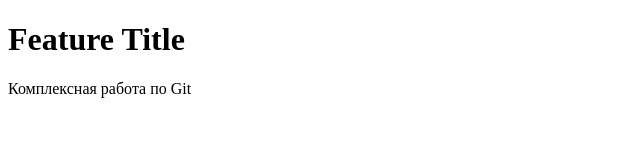
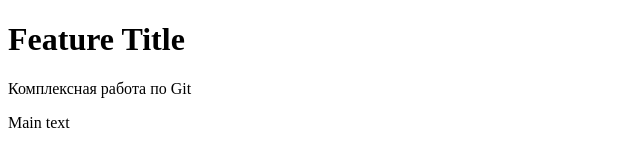
Before and after one commit to isipprsholdan-tech/git-lab-2, a plain HTML site: page index.html in a window 1280 px wide. Shown: the full height of the page, 0-640 px from the left. Drawn offline with Linux system fonts and the light colour scheme.

Commit message:
Add Main text paragraph

```diff
--- a/index.html
+++ b/index.html
@@ -6,3 +6,4 @@
 <p>Комплексная работа по Git</p>
 </body>
 </html>
+<p>Main text</p>
```
